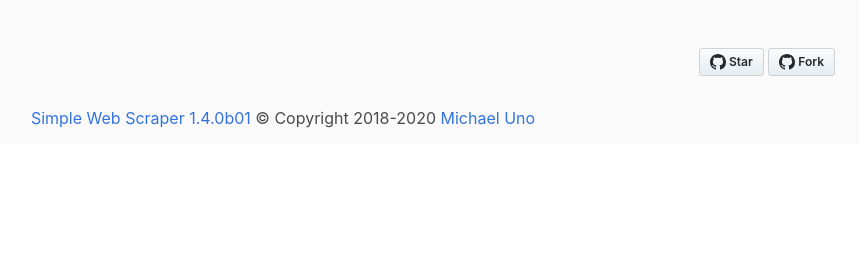
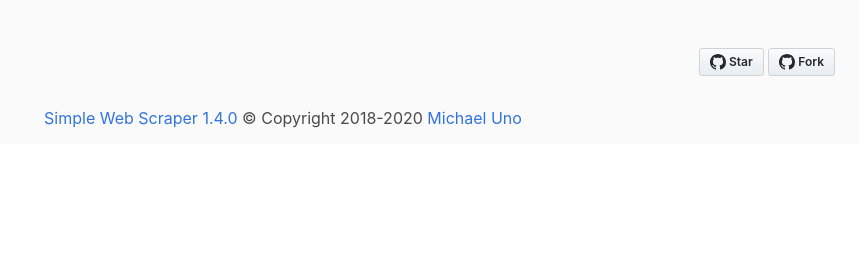
Before and after one commit to michaeluno/php-simple-web-scraper, a PHP site: page / in a window 1280 px wide; the page is wider, and only the part inside the window is pictured. Shown: the part 529-800 px from the top of that part, without its empty margins (357-1223 px from the left). Run offline with PHP 8.4, Linux system fonts and the light colour scheme; classes that the project's autoload settings leave out are loaded by file name.

Commit message:
Changed the version to 1.4.0 for release.

```diff
--- a/web/index.php
+++ b/web/index.php
@@ -14,7 +14,7 @@ class Registry {
     const SUBTITLE          = 'Fetches even JavaScript generated contents.';
     const DESCRIPTION       = 'A web page content proxy scraper, supporting JavaScript generated contents, a cross domain solution.';
     const PROGRAM_URI       = 'https://github.com/michaeluno/php-simple-web-scraper';
-    const VERSION           = '1.4.0b01';
+    const VERSION           = '1.4.0';
     const AUTHOR            = 'Michael Uno';
     const AUTHOR_URI        = 'http://en.michaeluno.jp';
 
```
Also changed, not shown: ChangeLog.md.
